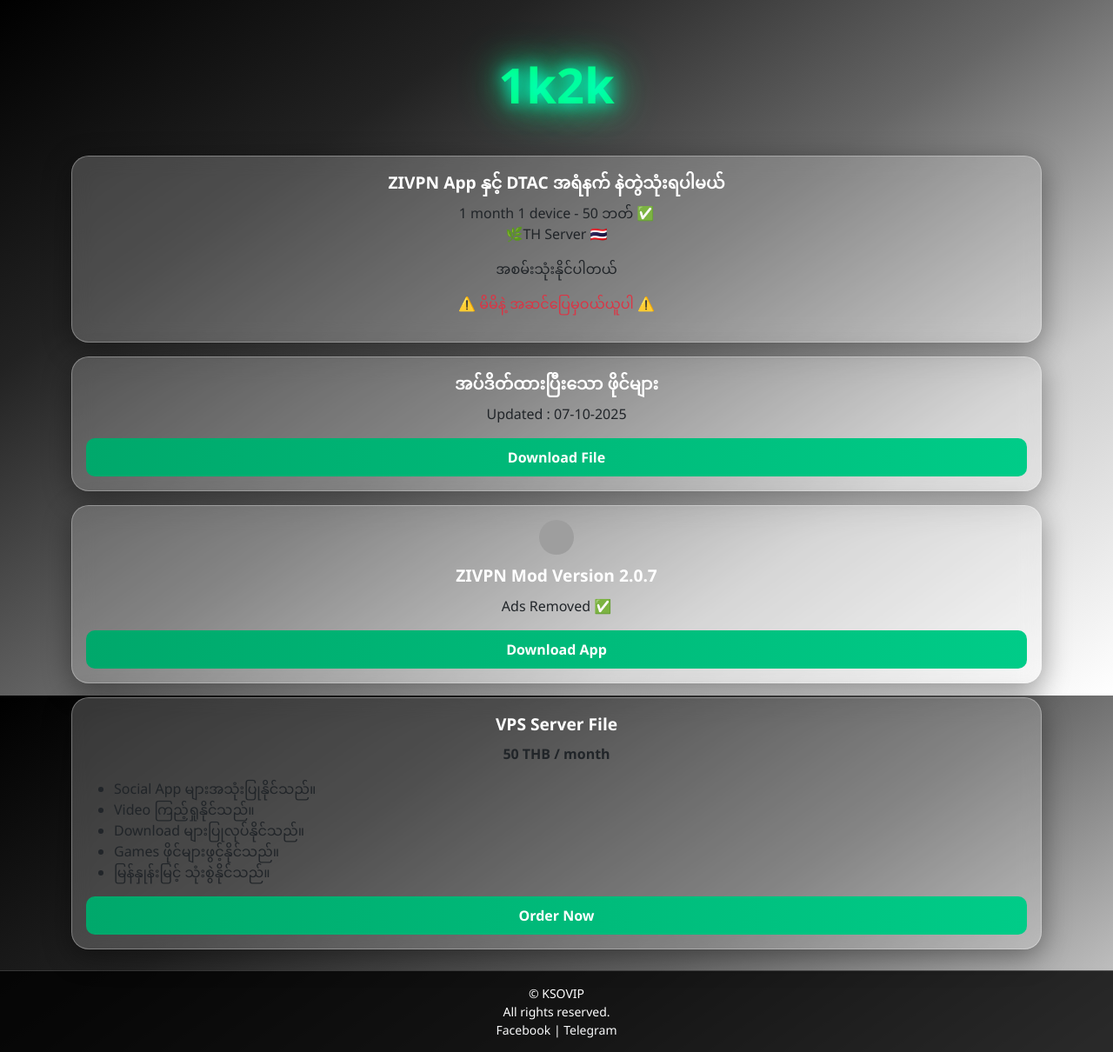
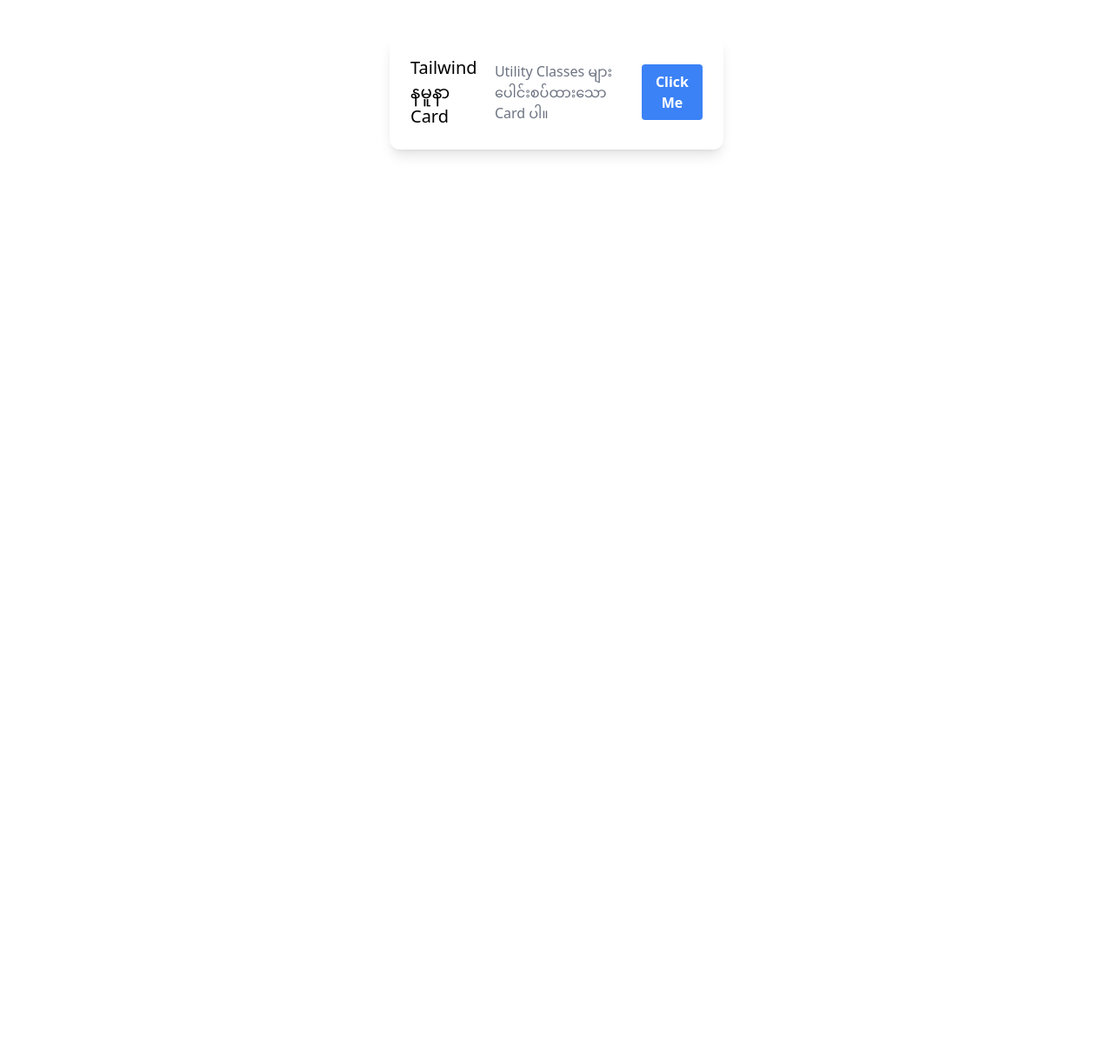
Before and after one commit to kso654/B, a plain HTML site: page index.html in a window 1280 px wide. Shown: the whole page at 87% size. After the commit the page ends 800 px from the top, so only its background shows below. Drawn offline with nearby package versions, Linux system fonts and the light colour scheme; grey boxes are pictures that could not be loaded.

Commit message:
Update index.html

```diff
--- a/index.html
+++ b/index.html
@@ -1,138 +1,24 @@
 <!DOCTYPE html>
 <html lang="my">
 <head>
-  <meta charset="UTF-8" />
-  <meta name="viewport" content="width=device-width, initial-scale=1.0" />
-  <title>1k2k</title>
-  <link rel="stylesheet" href="https://cdn.jsdelivr.net/npm/bootstrap@5.3.2/dist/css/bootstrap.min.css">
-
-  <style>
-    /* ✅ နောက်ခံ - အမဲ+အဖြူ ပြောင်ပြောင် gradient */
-    body {
-      background: linear-gradient(145deg, #000000 0%, #222222 25%, #666666 50%, #cccccc 75%, #ffffff 100%);
-      background-attachment: fixed;
-      min-height: 100vh;
-      font-family: 'Segoe UI', sans-serif;
-      display: flex;
-      flex-direction: column;
-      justify-content: space-between;
-    }
-
-    /* ✅ အကြီးဆုံး title design */
-    .main-title {
-      font-size: 3.5rem;
-      font-weight: 800;
-      text-align: center;
-      background: linear-gradient(90deg, #00ffcc, #00ff66, #00ccff);
-      -webkit-background-clip: text;
-      -webkit-text-fill-color: transparent;
-      text-shadow: 0 0 25px rgba(0, 255, 150, 0.7);
-      margin-top: 40px;
-      animation: glow 2s ease-in-out infinite alternate;
-    }
-
-    @keyframes glow {
-      from {
-        text-shadow: 0 0 10px #00ffcc, 0 0 20px #00ffaa, 0 0 30px #00ffaa;
-      }
-      to {
-        text-shadow: 0 0 25px #00ffcc, 0 0 50px #00ff99, 0 0 75px #00ff66;
-      }
-    }
-
-    /* Glass effect card */
-    .card {
-      border-radius: 20px;
-      background: rgba(255, 255, 255, 0.2);
-      box-shadow: 0 8px 32px 0 rgba(0, 0, 0, 0.4);
-      backdrop-filter: blur(12px);
-      border: 1px solid rgba(255, 255, 255, 0.3);
-    }
-
-    .btn-custom {
-      background: linear-gradient(90deg, #00a86b, #00cc88);
-      color: #fff;
-      border-radius: 10px;
-      padding: 10px 25px;
-      font-weight: 600;
-      border: none;
-      transition: 0.3s;
-    }
-
-    .btn-custom:hover {
-      opacity: 0.85;
-    }
-
-    .section-title {
-      font-weight: bold;
-      font-size: 1.2rem;
-      color: #fff;
-    }
-
-    footer {
-      background: rgba(0,0,0,0.8);
-      color: #fff;
-      text-align: center;
-      padding: 15px 0;
-      font-size: 14px;
-      border-top: 1px solid rgba(255,255,255,0.2);
-    }
-  </style>
+    <meta charset="UTF-8">
+    <meta name="viewport" content="width=device-width, initial-scale=1.0">
+    <title>Tailwind CSS Example</title>
+    <script src="https://cdn.tailwindcss.com"></script>
 </head>
 <body>
 
-  <div class="container py-4">
-    <!-- ✅ စာလုံးအကြီး Title -->
-    <h1 class="main-title mb-5">1k2k</h1>
-
-    <!-- ZIVPN App -->
-    <div class="card p-3 mb-3 text-center">
-      <div class="section-title mb-2">ZIVPN App နှင့် DTAC အရံနက် နဲတွဲသုံးရပါမယ်</div>
-      <p>1 month 1 device - 50 ဘတ် ✅<br>🌿TH Server 🇹🇭</p>
-      <p>အစမ်းသုံးနိုင်ပါတယ်</p>
-      <p class="text-danger">⚠️ မိမိနဲ့ အဆင်ပြေမှဝယ်ယူပါ ⚠️</p>
+    <div class="p-6 max-w-sm mx-auto bg-white rounded-xl shadow-lg flex items-center space-x-4 mt-10">
+        <div class="text-xl font-medium text-black">
+            Tailwind နမူနာ Card
+        </div>
+        <p class="text-gray-500">
+            Utility Classes များ ပေါင်းစပ်ထားသော Card ပါ။
+        </p>
+        <button class="bg-blue-500 hover:bg-blue-700 text-white font-bold py-2 px-4 rounded">
+            Click Me
+        </button>
     </div>
-
-    <!-- Updated File -->
-        <div class="card p-3 mb-3 text-center">
-      <div class="section-title mb-2">အပ်ဒိတ်ထားပြီးသော ဖိုင်များ</div>
-      <p>Updated : 07-10-2025</p>
-      <a href="#" class="btn btn-custom">Download File</a>
-    </div>
-
-    <!-- ZIVPN Mod -->
-    <div class="card p-3 mb-3 text-center">
-      <div style="display: flex; justify-content: center;">
-        <img src="https://raw.githubusercontent.com/1k2k-vip/kso-udp/refs/heads/main/icon.png"
-             alt="App Logo"
-             style="width: 40px; height: 40px; border-radius: 20px; margin-bottom: 10px;">
-      </div>
-      <div class="section-title mb-2">ZIVPN Mod Version 2.0.7</div>
-      <p>Ads Removed ✅</p>
-      <a href="https://t.me/yourlink" class="btn btn-custom" target="_blank">Download App</a>
-    </div>
-
-    <!-- VPS -->
-    <div class="card p-3 text-center">
-      <div class="section-title mb-2">VPS Server File</div>
-      <p><b>50 THB / month</b></p>
-      <ul class="text-start">
-        <li>Social App များအသုံးပြုနိုင်သည်။</li>
-        <li>Video ကြည့်ရှုနိုင်သည်။</li>
-        <li>Download များပြုလုပ်နိုင်သည်။</li>
-        <li>Games ဖိုင်များဖွင့်နိုင်သည်။</li>
-        <li>မြန်နှုန်းမြင့် သုံးစွဲနိုင်သည်။</li>
-      </ul>
-      <a href="#" class="btn btn-custom">Order Now</a>
-    </div>
-  </div>
-
-  <footer>
-    © KSOVIP<br>
-    All rights reserved.<br>
-    <a href="#" class="text-light text-decoration-none">Facebook</a> |
-    <a href="#" class="text-light text-decoration-none">Telegram</a>
-  </footer>
 
 </body>
 </html>
```
